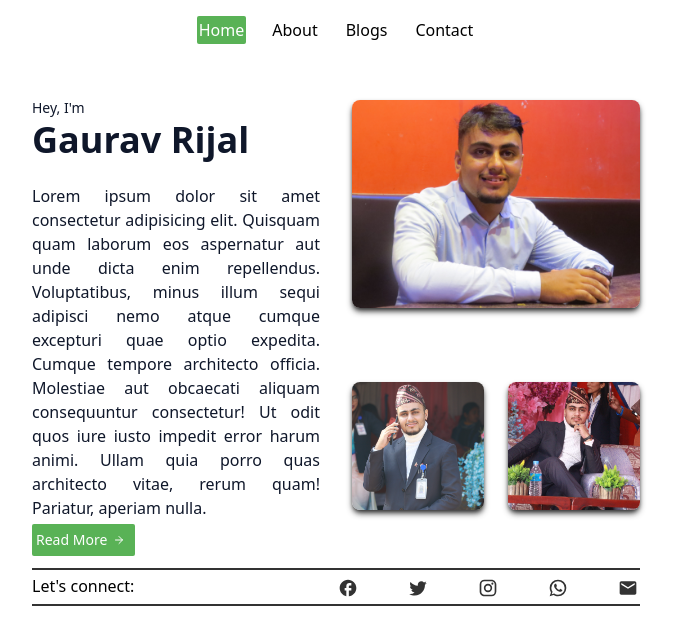
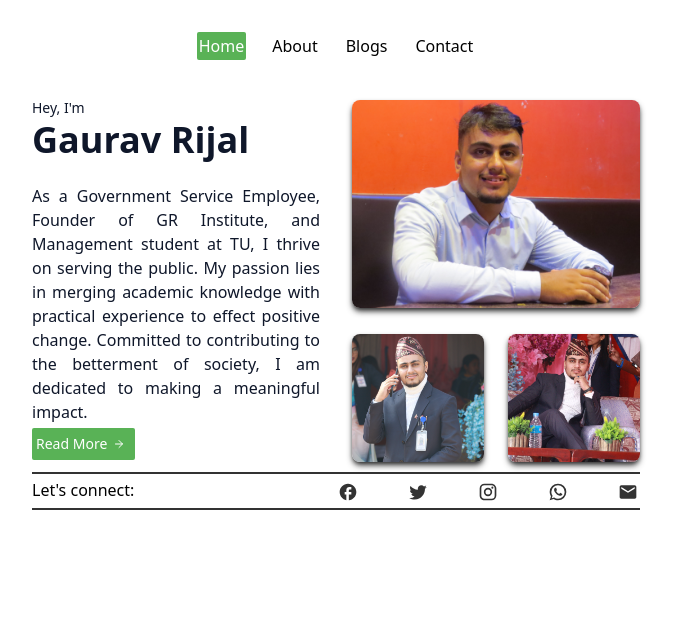
Before and after one commit to kaushalrijal/portfolio-dada, a Next.js app: page / in a window 1280 px wide. Shown: the top 644 px of the page, without its empty margins (304-979 px from the left). Built offline with nearby package versions, Linux system fonts and the light colour scheme.

Commit message:
about updated and some minor tweaks

```diff
--- /dev/null
+++ b/src/app/about/page.tsx
@@ -0,0 +1,7 @@
+import React from "react";
+
+const About = () => {
+  return <div>About</div>;
+};
+
+export default About;
--- /dev/null
+++ b/src/app/blog/page.tsx
@@ -0,0 +1,7 @@
+import React from "react";
+
+const Blogs = () => {
+  return <div>Blogs go here</div>;
+};
+
+export default Blogs;
--- a/src/app/components/about.tsx
+++ b/src/app/components/about.tsx
@@ -71,13 +71,11 @@ const About = () => {
           />
         </div>
         <div className="mt-4 text-base leading-6 col-start-1 sm:col-span-2 lg:mt-6 lg:row-start-4 lg:col-span-1 text-slate-900 text-justify">
-          Lorem ipsum dolor sit amet consectetur adipisicing elit. Quisquam quam
-          laborum eos aspernatur aut unde dicta enim repellendus. Voluptatibus,
-          minus illum sequi adipisci nemo atque cumque excepturi quae optio
-          expedita. Cumque tempore architecto officia. Molestiae aut obcaecati
-          aliquam consequuntur consectetur! Ut odit quos iure iusto impedit
-          error harum animi. Ullam quia porro quas architecto vitae, rerum quam!
-          Pariatur, aperiam nulla.
+          As a Government Service Employee, Founder of GR Institute, and
+          Management student at TU, I thrive on serving the public. My passion
+          lies in merging academic knowledge with practical experience to effect
+          positive change. Committed to contributing to the betterment of
+          society, I am dedicated to making a meaningful impact.
           <br />
           <Link href="/about">
             <div className="bg-primary text-white p-1 w-fit my-1 flex rounded-sm text-sm items-center justify-center">
--- a/src/app/components/navbar.tsx
+++ b/src/app/components/navbar.tsx
@@ -14,8 +14,8 @@ const navitems = [
 const Navbar = () => {
   const pathname = usePathname();
   return (
-    <div className="sticky top-0 w-full z-10">
-      <div className="flex items-center justify-between w-full px-2.5 bg-white z-10 md:justify-center md:gap-6 py-2 pt-4 md:py-4">
+    <div className="sticky top-0 w-full z-10 rounded-sm">
+      <div className="flex items-center justify-between w-full px-2.5 bg-white backdrop-blur-sm z-10 md:justify-center md:gap-6 py-2 pt-4 md:py-4">
         {navitems.map((item) => {
           return (
             <Link href={item.href} key={item.id}>
--- /dev/null
+++ b/src/app/contact/page.tsx
@@ -0,0 +1,7 @@
+import React from "react";
+
+const Contact = () => {
+  return <div>Contact</div>;
+};
+
+export default Contact;
--- a/src/app/not-found.tsx
+++ b/src/app/not-found.tsx
@@ -2,7 +2,7 @@ import React from "react";
 
 const NotFound = () => {
   return (
-    <div className="flex h-96 overflow-clip flex-col items-center md:mx-44 xl:mx-80 p-2 md:p-4 justify-around">
+    <div className="items-center flex justify-center h-96">
       <div className="items-center justify-center flex flex-col">
         <p className="text-2xl font-bold">404 NOT FOUND!</p>
         Sorry the page you were looking for was not found
--- a/src/app/page.tsx
+++ b/src/app/page.tsx
@@ -4,7 +4,7 @@ import About from "./components/about";
 
 export default function Home() {
   return (
-    <main className="flex min-h-screen overflow-clip flex-col items-center md:mx-44 xl:mx-80 p-2 md:p-4">
+    <main className="">
       <About />
     </main>
   );
--- a/src/app/template.tsx
+++ b/src/app/template.tsx
@@ -2,7 +2,7 @@ import Navbar from "./components/navbar";
 
 export default function Template({ children }: { children: React.ReactNode }) {
   return (
-    <div className="h-screen w-full bg-white">
+    <div className="flex min-h-screen overflow-clip flex-col items-center md:mx-44 xl:mx-80 p-2 md:p-4">
       <Navbar />
       {children}
     </div>
```
Also changed, not shown: src/app/components/blog_snippte.tsx (added).
